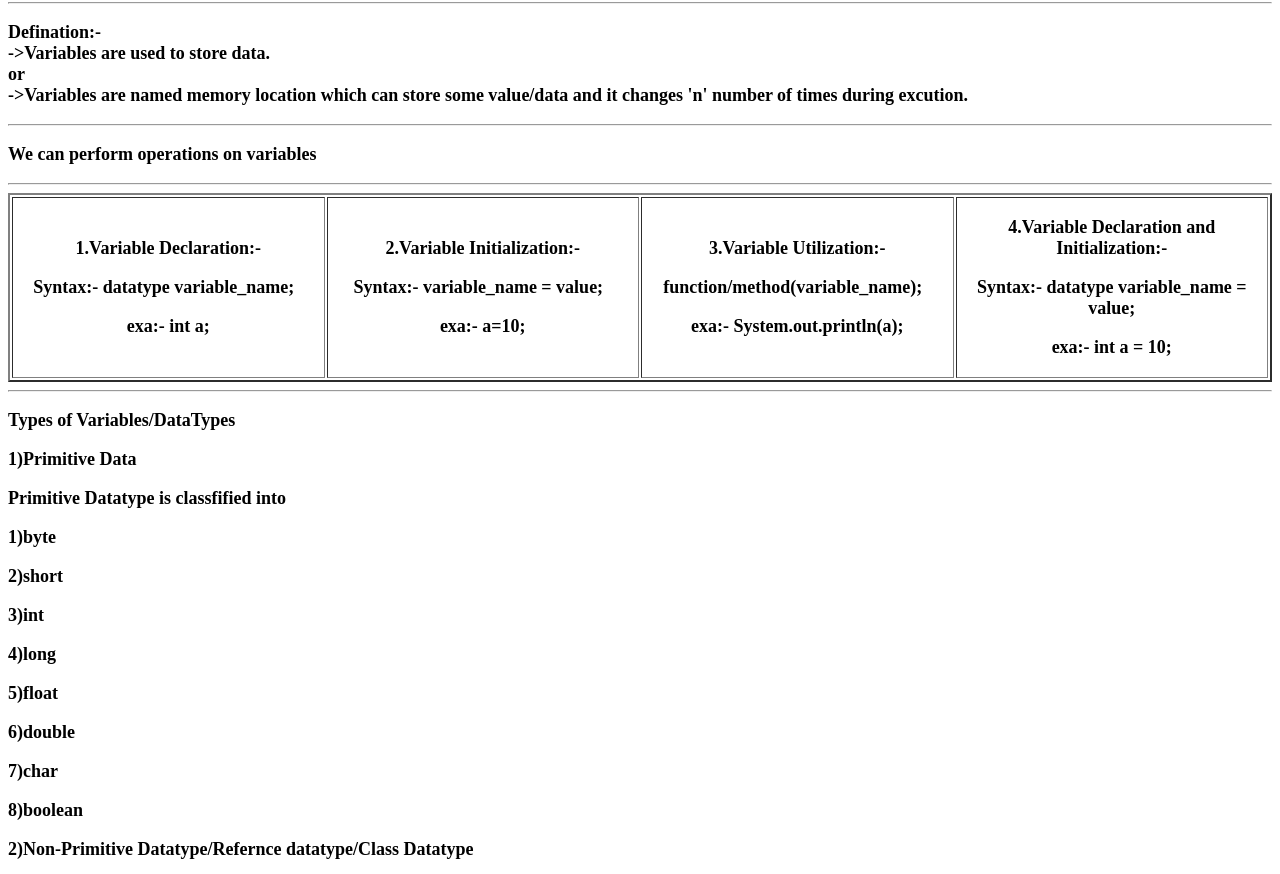
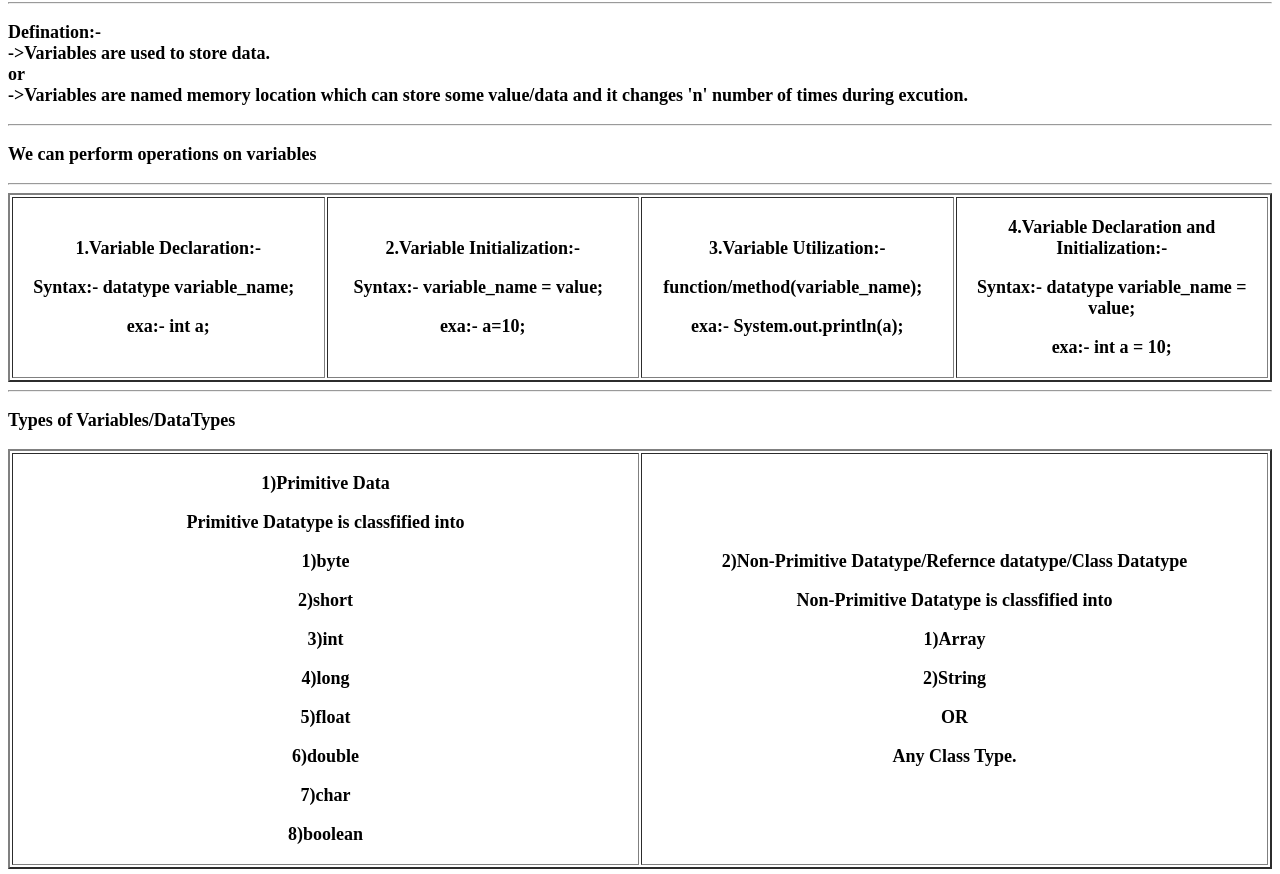
Before and after one commit to bumik123/b7_notes, a plain HTML site: page htmlfiles/Java/variables.html in a window 1280 px wide. Shown: the part 78-952 px from the top of the page. Drawn offline with Linux system fonts and the light colour scheme; files that its build step writes are made by us from their sources.

Commit message:
java updated

```diff
--- a/htmlfiles/Java/variables.html
+++ b/htmlfiles/Java/variables.html
@@ -5,7 +5,7 @@
     <meta http-equiv="X-UA-Compatible" content="IE=edge">
     <meta name="viewport" content="width=device-width, initial-scale=1.0">
     <title>Variables</title>
-    <link rel="stylesheet" href="/Project/htmlfiles/css/style2.css"
+    <link rel="stylesheet" href="/htmlfiles/css/style2.css"
 </head>
 <body>
     <h1>Variables</h1>
@@ -45,6 +45,8 @@
     </table>
     <hr>
     <p>Types of Variables/DataTypes</p>
+    <table border="2" style="width:fit-content;">
+        <td>
     <p>1)Primitive Data</p>
     <p>Primitive Datatype is classfified into</p>
     <p>1)byte</p>
@@ -55,12 +57,16 @@
     <p>6)double</p>
     <p>7)char</p>
     <p>8)boolean</p>
-    <p>2)Non-Primitive Datatype/Refernce datatype/Class Datatype</p>
+</td>
+<td>
+<p>2)Non-Primitive Datatype/Refernce datatype/Class Datatype</p>
     <p>Non-Primitive Datatype is classfified into</p>
     <p>1)Array</p>
     <p>2)String</p>
     <p>OR</p>
     <p>Any Class Type.</p>
+</td>
+    </table>
     <hr>
     <p>Variables are classified into</p>
     <p>1)Local Variable.</p>
```
Also changed, not shown: htmlfiles/Java/javaarch.html (+1 -1 lines), htmlfiles/Java/javahistory.html (+1 -1 lines), htmlfiles/Java/keywords.html (+1 -1 lines), htmlfiles/Java/tokens.html (+1 -1 lines), htmlfiles/css/style2.css (line endings or trailing spaces).
